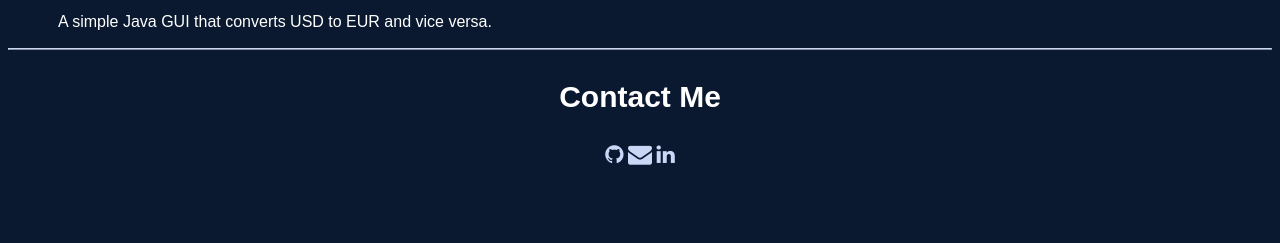
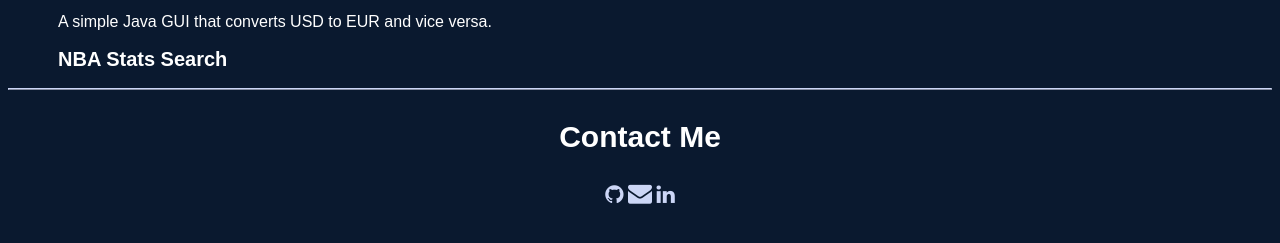
Before and after one commit to bwill619/bwill619.github.io, a plain HTML site: page projects.html in a window 1280 px wide. Shown: the part 1441-1684 px from the top of the page. Drawn offline with Linux system fonts and the light colour scheme.

Commit message:
Update projects.html

```diff
--- a/projects.html
+++ b/projects.html
@@ -44,7 +44,7 @@
 
     <div class="project3">
       <p class='projectsParagraph'>
-        <h2 style="font-size: 20px; text-align: left; padding-left: 50px;"></h2>
+        <h2 style="font-size: 20px; text-align: left; padding-left: 50px;">NBA Stats Search</h2>
       </p>
       <p class="projectsParagraph" style="text-align: left; padding-left: 50px;">
       </p>
```
